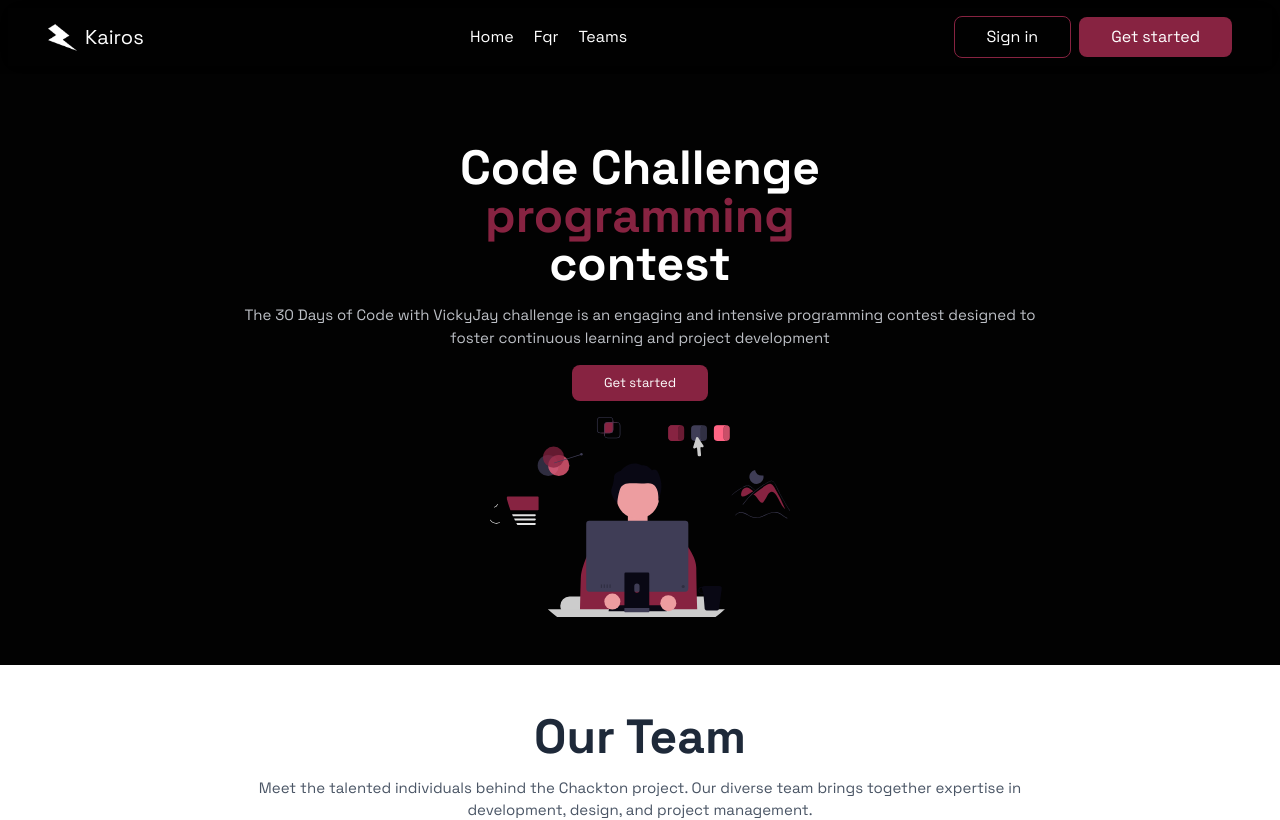
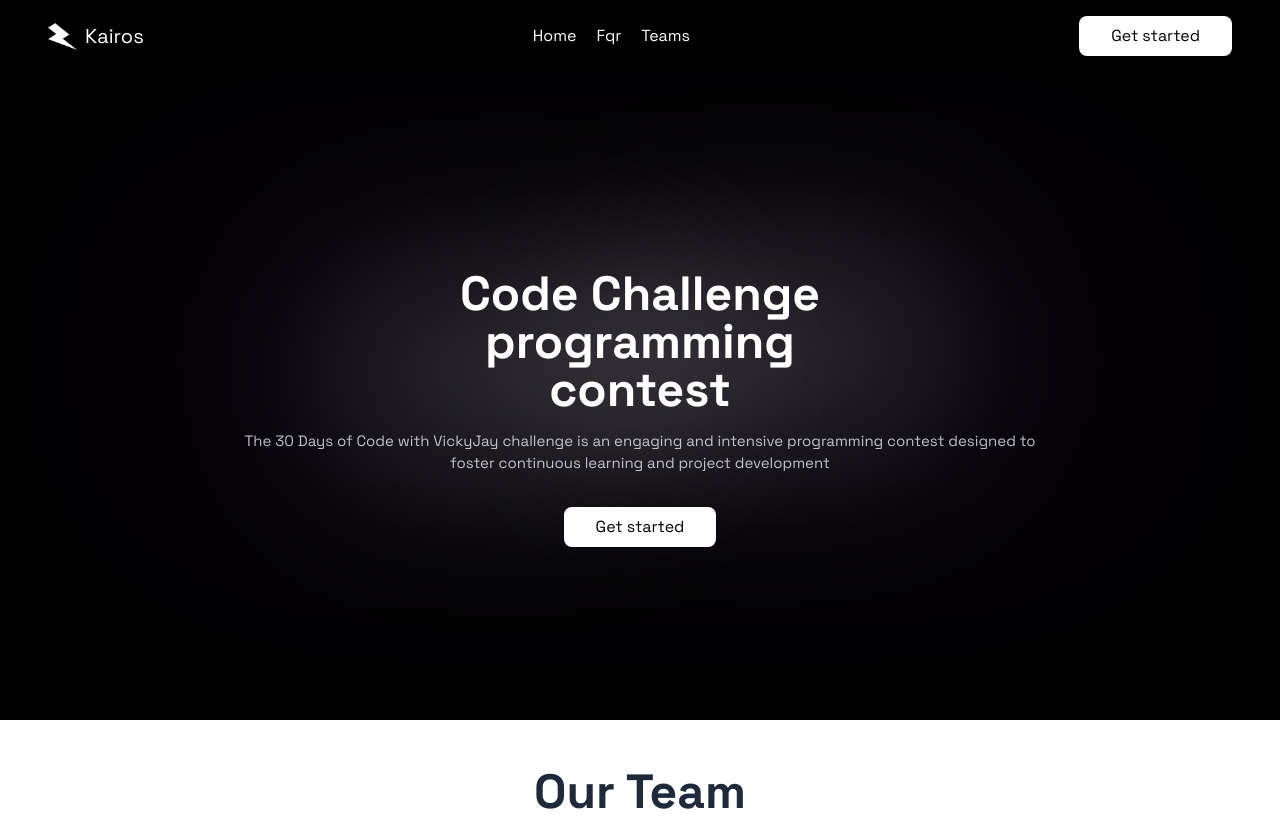
Before and after one commit to skido600/KairosWeb, a Next.js app in the folder kairos-landing/: page / in a window 1280 px wide. Shown: the top 820 px of the page. Built offline with nearby package versions, Linux system fonts and the light colour scheme.

Commit message:
leo update

```diff
--- a/kairos-landing/app/globals.css
+++ b/kairos-landing/app/globals.css
@@ -21,30 +21,3 @@ body {
 
   font-family: "Space Grotesk", sans-serif;
 }
-
-
-
-.hero {
-  background: radial-gradient(
-    circle at center,
-    rgba(245, 245, 245, 1) 10%,
-    #1e1e1e 90%
-  );
-  position: relative;
-}
-
-.hero::before {
-  content: "";
-  position: absolute;
-  top: 0;
-  left: 0;
-  right: 0;
-  bottom: 0;
-  background: rgba(0, 0, 0, 0.4); /* Dark overlay */
-  z-index: 1;
-}
-
-.hero section {
-  position: relative;
-  z-index: 2; /* Ensure text is above the overlay */
-}
--- a/kairos-landing/components/Hero.tsx
+++ b/kairos-landing/components/Hero.tsx
@@ -1,13 +1,18 @@
-import Image from "next/image";
+// import Image from "next/image";
 import Button from "./props/Button";
 
 function Hero() {
   return (
-    <main className="pt-24 md:pt-36 flex justify-center text-center items-center  bg-[#020202] pb-12">
-      <section className="text-white mx-3 md:px-12 max-w-2xl md:max-w-[70%] ">
+    <main className="pt-24 md:pt-36 flex justify-center h-[90vh] text-center items-center bg-[#020202] pb-12 relative z-0">
+      {/* Background glow/shadow effect */}
+      <div className="absolute top-1/2 left-1/2 -translate-x-1/2 -translate-y-1/2 w-[80%] h-[50%] bg-[#1a0033]/30 rounded-full blur-[100px] opacity-60"></div>
+      <div className="absolute top-1/3 right-1/4 w-[30%] h-[30%] bg-white/30 rounded-full blur-[80px] opacity-50"></div>
+      <div className="absolute bottom-1/3 left-1/4 w-[30%] h-[30%] bg-white/30 rounded-full blur-[80px] opacity-50"></div>
+
+      {/* Content section */}
+      <section className="text-white mx-3 md:px-12 max-w-2xl md:max-w-[70%] relative z-10">
         <h1 className="text-3xl md:text-4xl lg:text-5xl font-Raleway text-white font-[900] mb-3">
-          Code Challenge <br />{" "}
-          <span className="text-[#872341]"> programming</span> <br />
+          Code Challenge <br /> <span className=""> programming</span> <br />
           contest
         </h1>
         <p className="mt-4 text-gray-300/90 text-[15px]">
@@ -17,12 +22,9 @@ function Hero() {
         </p>
 
         <Button
-          className="bg-[#872341] px-8 py-2 text-[13px] rounded-lg mt-4"
+          className="bg-white text-black px-8 py-2 rounded-lg mt-8"
           name="Get started"
         />
-        <div className="flex justify-center items-center mt-4">
-          <Image alt="karos hero" src="/hero.svg" width={300} height={300} />
-        </div>
       </section>
     </main>
   );
--- a/kairos-landing/components/Nav.tsx
+++ b/kairos-landing/components/Nav.tsx
@@ -22,7 +22,7 @@ export function DesktopNav() {
 
   return (
     <main>
-      <section className="relative z-0 ">
+      <section className="relative z-10 ">
         <nav className="text-white flex justify-between py-2 md:py-4  bg-black/40 backdrop-blur-md fixed  top-0 right-0 left-0 items-center px-3 md:px-12 ">
           <div className="flex  items-center space-x-2">
             <Image
@@ -37,17 +37,17 @@ export function DesktopNav() {
             </p>
           </div>
           <ul className="md:flex items-center space-x-5 hidden">
-             {navigator.map((items, index) => (
+            {navigator.map((items, index) => (
               <li key={index}>{items.name}</li>
             ))}
           </ul>
           <div className="space-x-2 md:flex items-center  hidden ">
+            {/* <Button
+              className="border-white border  px-8 py-2 rounded-lg"
+              name="Sign in"
+            /> */}
             <Button
-              className="border-[#872341] border  px-8 py-2 rounded-lg"
-              name="Sign in"
-            />
-            <Button
-              className="bg-[#872341] px-8 py-2 rounded-lg"
+              className="bg-white text-black px-8 py-2 rounded-lg"
               name="Get started"
             />
           </div>
@@ -60,11 +60,10 @@ export function DesktopNav() {
     </main>
   );
 }
-
 function MobileNav() {
   return (
-    <main className="">
-      <nav className="bg-black/40  backdrop-blur-md grid grid-cols-3 top-14 mt-5  mx-3 fixed  left-0 right-0 py-4 rounded-2x     px-3 my-2 rounded-lg">
+    <main className="fixed top-14 justify-center items-center left-0 right-0 z-50 px-3">
+      <nav className="bg-black/80 backdrop-blur-md text-center mb-8 rounded-lg  py-4 px-3">
         <aside className="text-white">
           <ul className="space-y-8">
             {navigator.map((items, index) => (
@@ -72,14 +71,12 @@ function MobileNav() {
             ))}
           </ul>
         </aside>
-        <article className="col-span-2">
-          <div className="space-x-2 text-white flex flex-col gap-y-4">
-            <button className="border-[#872341] border text-[13px]  px-2 py-2 rounded-lg">
-              Sign in
-            </button>
-            <button className="bg-[#872341] px-8 py-2 text-[13px] rounded-lg">
-              Get started
-            </button>
+        <article className="">
+          <div className="text-white flex flex-col gap-y-4">
+            <Button
+              className="bg-white text-black border w-full mt-8 border-neutral-300 px-8 py-2 text-[13px] rounded-lg"
+              name="Get started"
+            />
           </div>
         </article>
       </nav>
```
